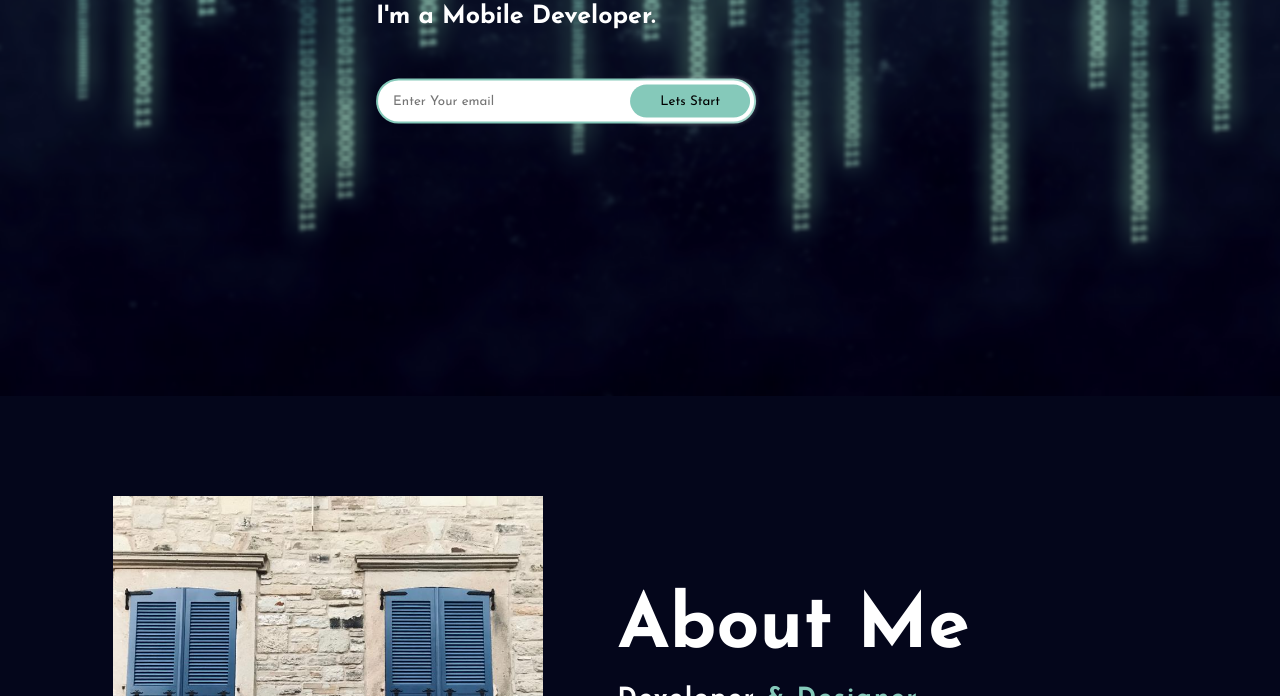
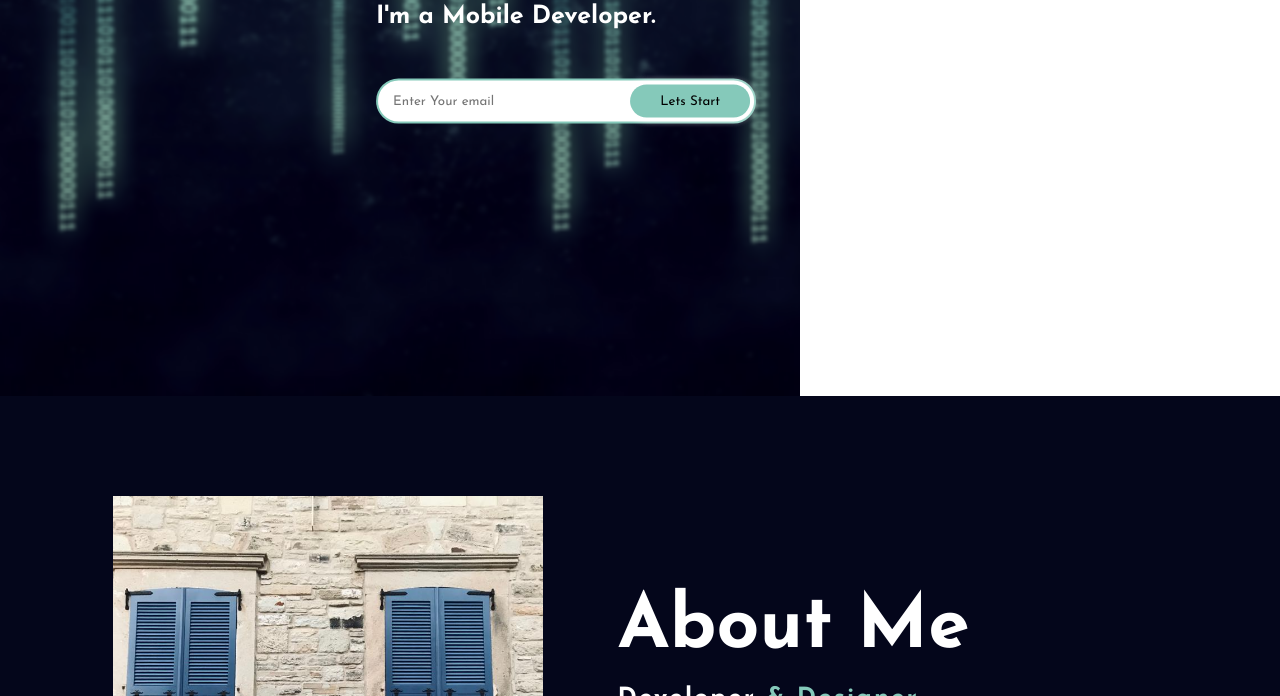
Before and after one commit to Smtrbci/Smtrbci.github.io, a plain HTML site: page index.html in a window 1280 px wide. Shown: the part 404-1100 px from the top of the page. Drawn offline with Linux system fonts and the light colour scheme.

Commit message:
Update style.css

```diff
--- a/css/style.css
+++ b/css/style.css
@@ -5,7 +5,8 @@
   box-sizing: border-box;
 }
 .hero{
-  height: 100vh !Important;
+  height: 100vh;
+  width: 100vh;
   background: url(../img/background.png);
   background-size: cover;
   background-position: center;
```
